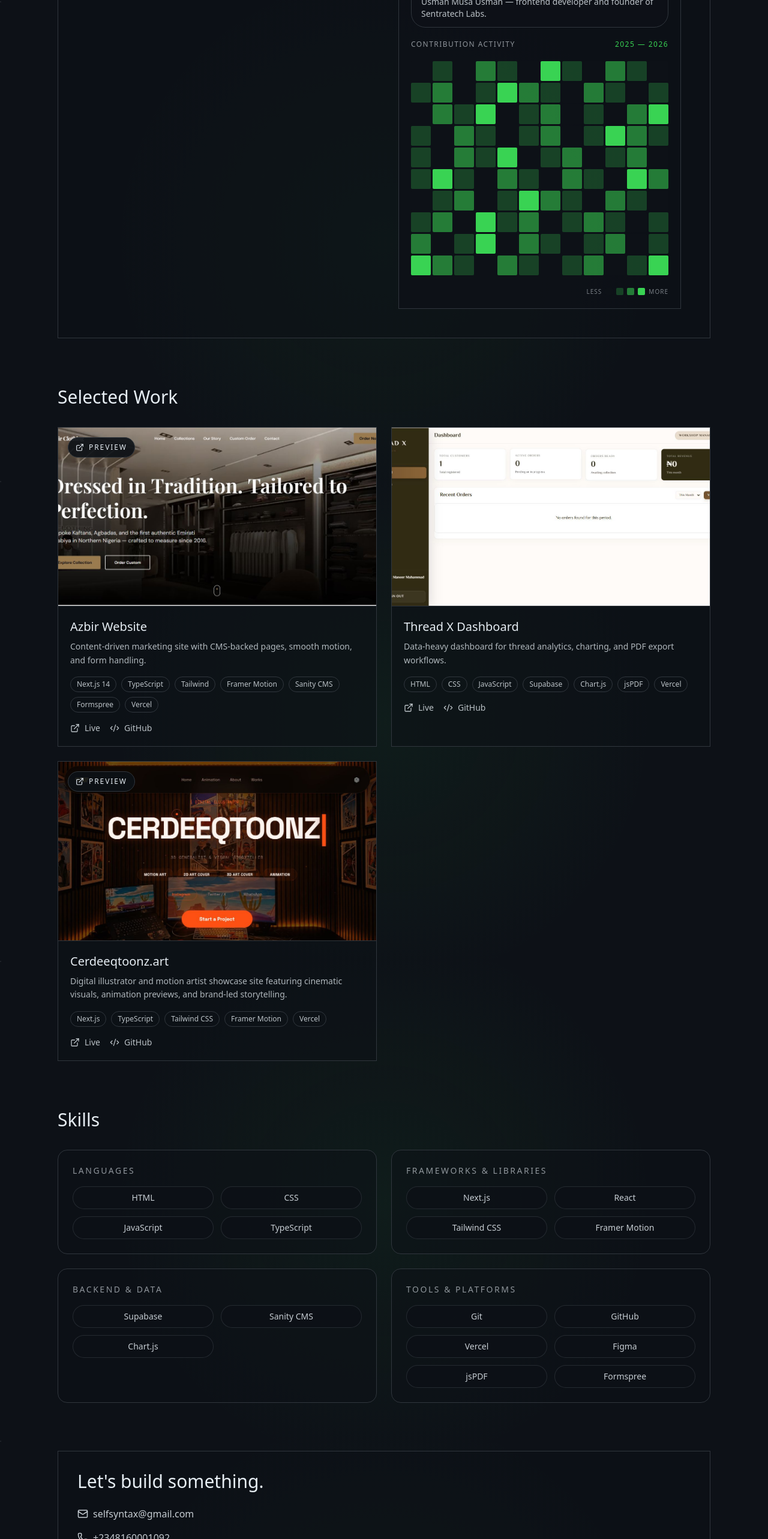
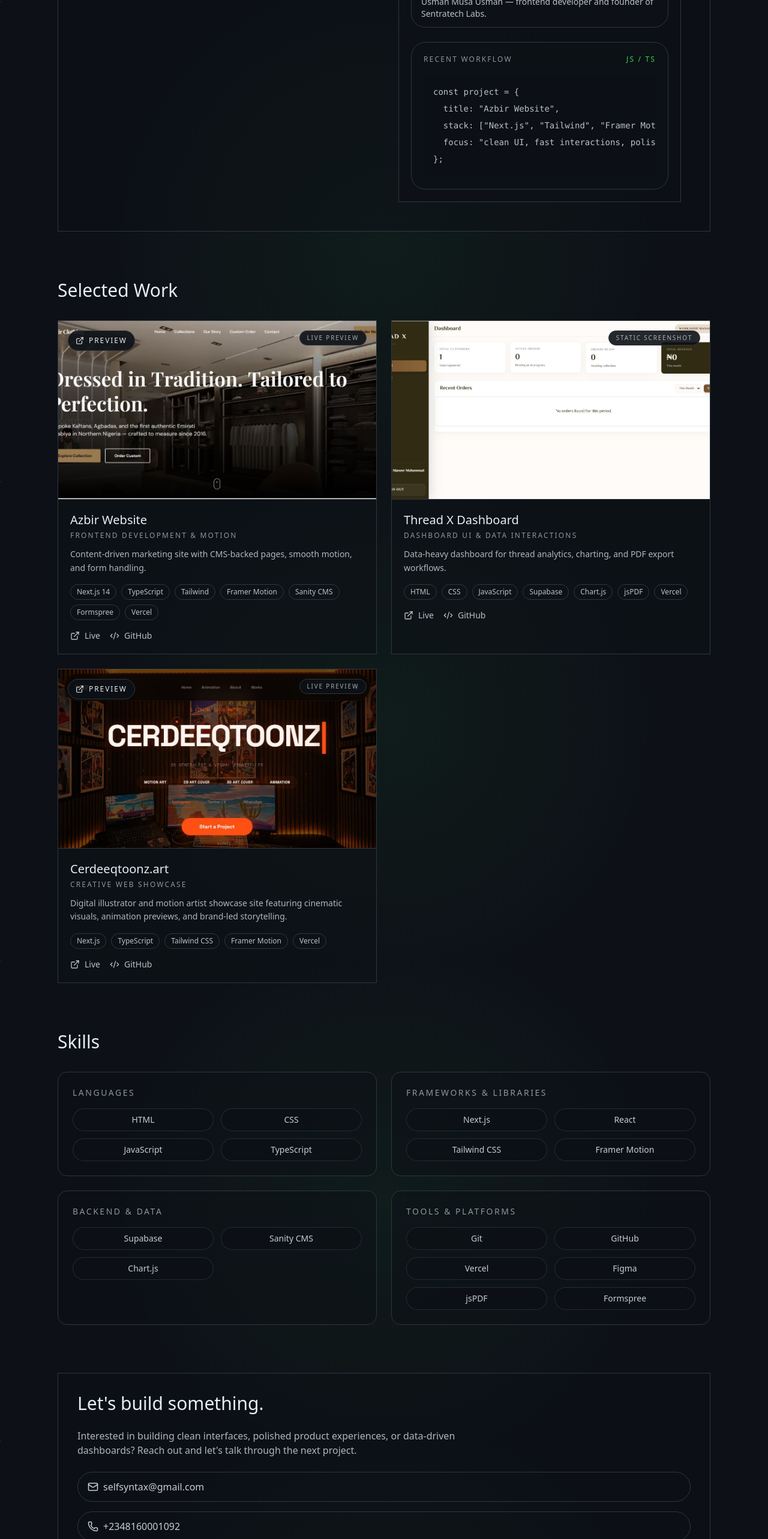
Before and after one commit to Onlysyn/portfolio, a Next.js app: page / in a window 1280 px wide. Shown: the part 1598-4164 px from the top of the page at 60% size. Built offline with nearby package versions, Linux system fonts and the light colour scheme.

Commit message:
feat: update metadata and enhance project details in layout, About, Contact, and ProjectCard components

```diff
--- a/app/globals.css
+++ b/app/globals.css
@@ -36,3 +36,9 @@ a {
   color: inherit;
   text-decoration: none;
 }
+
+:focus-visible {
+  outline: 2px solid var(--accent);
+  outline-offset: 3px;
+  outline-color: var(--accent);
+}
--- a/app/layout.tsx
+++ b/app/layout.tsx
@@ -19,14 +19,28 @@ const headingFont = Space_Mono({
 export const metadata: Metadata = {
   title: "Usman Musa Usman | Frontend Developer Portfolio",
   description:
-    "Portfolio of Usman Musa Usman (Synn), a frontend developer building clean, functional interfaces and products.",
+    "Portfolio of Usman Musa Usman (Synn), a frontend developer delivering polished websites, motion-driven interfaces, and product-focused dashboards.",
+  keywords: [
+    "frontend developer",
+    "Next.js",
+    "Tailwind CSS",
+    "Framer Motion",
+    "portfolio",
+    "Sentratech Labs",
+  ],
   openGraph: {
     title: "Usman Musa Usman | Frontend Developer Portfolio",
     description:
-      "Frontend developer and founder of Sentratech Labs. Explore selected projects, skills, and contact details.",
+      "Frontend developer and founder of Sentratech Labs. Explore selected work in web products, dashboards, and motion-led brand sites.",
     url: "https://usmanmusausman.vercel.app",
-    siteName: "Usman Musa Usman Portfolio",
+    siteName: "Synn Portfolio",
     type: "website",
+  },
+  twitter: {
+    card: "summary_large_image",
+    title: "Usman Musa Usman | Frontend Developer Portfolio",
+    description:
+      "Frontend developer and founder of Sentratech Labs. Explore selected work in web products, dashboards, and motion-led brand sites.",
   },
 };
 
--- a/components/About.tsx
+++ b/components/About.tsx
@@ -75,7 +75,7 @@ export default function About() {
       <motion.div
         variants={fadeUp}
         transition={{ duration: 0.5, ease: "easeOut", delay: 0.1 }}
-        className="space-y-5 border border-border bg-background/80 p-5"
+        className="space-y-6 border border-border bg-background/80 p-5"
       >
         <div className="overflow-hidden rounded-3xl border border-border bg-background/70">
           <div className="relative aspect-[4/5]">
@@ -92,25 +92,20 @@ export default function About() {
           </div>
         </div>
 
-        <div className="mb-4 flex items-center justify-between font-[var(--font-heading)] text-xs uppercase tracking-[0.12em] text-text/60">
-          <span>Contribution activity</span>
-          <span className="text-accent">2025 — 2026</span>
-        </div>
-        <div className="grid grid-cols-12 gap-[3px]">
-          {contributionLevels.map((level, idx) => (
-            <div
-              key={idx}
-              className={`aspect-square rounded-[2px] ${levelClass[level]}`}
-              aria-hidden
-            />
-          ))}
-        </div>
-        <div className="mt-4 flex items-center justify-end gap-1.5 font-[var(--font-heading)] text-[10px] uppercase tracking-[0.1em] text-text/50">
-          <span>Less</span>
-          {[0, 1, 2, 3].map((level) => (
-            <div key={level} className={`h-3 w-3 rounded-[2px] ${levelClass[level]}`} />
-          ))}
-          <span>More</span>
+        <div className="rounded-3xl border border-border bg-background/90 p-5">
+          <div className="mb-4 flex items-center justify-between text-xs uppercase tracking-[0.18em] text-text/60">
+            <span>Recent workflow</span>
+            <span className="text-accent">JS / TS</span>
+          </div>
+          <pre className="overflow-x-auto rounded-2xl bg-background/50 p-4 text-sm leading-loose text-text/80">
+            <code>
+              {`const project = {
+  title: "Azbir Website",
+  stack: ["Next.js", "Tailwind", "Framer Motion"],
+  focus: "clean UI, fast interactions, polished animation",
+};`}
+            </code>
+          </pre>
         </div>
       </motion.div>
     </motion.section>
--- a/components/Contact.tsx
+++ b/components/Contact.tsx
@@ -26,21 +26,29 @@ export default function Contact() {
         Let&apos;s build something.
       </motion.h2>
 
-      <motion.div variants={fadeUp} transition={{ duration: 0.5, ease: "easeOut", delay: 0.06 }} className="flex flex-col gap-4 text-text/85">
+      <motion.p
+        variants={fadeUp}
+        transition={{ duration: 0.5, ease: "easeOut", delay: 0.06 }}
+        className="max-w-2xl text-text/75"
+      >
+        Interested in building clean interfaces, polished product experiences, or data-driven dashboards? Reach out and let&apos;s talk through the next project.
+      </motion.p>
+
+      <motion.div variants={fadeUp} transition={{ duration: 0.5, ease: "easeOut", delay: 0.12 }} className="flex flex-col gap-4 text-text/85">
         <a
-          className="inline-flex items-center gap-2 transition hover:text-accent"
-          href="mailto:selfsyntax@gmail.com"
+          className="inline-flex items-center gap-2 rounded-full border border-border px-4 py-3 transition hover:border-accent hover:text-accent"
+          href="mailto:selfsyntax@gmail.com?subject=Project%20Inquiry"
         >
           <Mail size={18} /> selfsyntax@gmail.com
         </a>
         <a
-          className="inline-flex items-center gap-2 transition hover:text-accent"
+          className="inline-flex items-center gap-2 rounded-full border border-border px-4 py-3 transition hover:border-accent hover:text-accent"
           href="tel:+2348160001092"
         >
           <Phone size={18} /> +2348160001092
         </a>
         <a
-          className="inline-flex items-center gap-2 transition hover:text-accent"
+          className="inline-flex items-center gap-2 rounded-full border border-border px-4 py-3 transition hover:border-accent hover:text-accent"
           href="https://github.com/onlysyn"
           target="_blank"
           rel="noreferrer"
--- a/components/CustomCursor.tsx
+++ /dev/null
@@ -1,64 +0,0 @@
-"use client";
-
-import { useEffect, useMemo, useState } from "react";
-
-const interactiveSelector = "a, button, input, textarea, select, [role='button']";
-
-export default function CustomCursor() {
-  const [position, setPosition] = useState({ x: 0, y: 0 });
-  const [visible, setVisible] = useState(false);
-  const [active, setActive] = useState(false);
-
-  const style = useMemo(
-    () => ({
-      left: `${position.x}px`,
-      top: `${position.y}px`,
-    }),
-    [position],
-  );
-
-  useEffect(() => {
-    const handleMouseMove = (event: MouseEvent) => {
-      setPosition({ x: event.clientX, y: event.clientY });
-      setVisible(true);
-    };
-
-    const handleMouseLeave = () => setVisible(false);
-    const handlePointerOver = (event: Event) => {
-      const target = event.target as HTMLElement | null;
-      if (target?.closest(interactiveSelector)) {
-        setActive(true);
-      }
-    };
-
-    const handlePointerOut = (event: Event) => {
-      const target = event.target as HTMLElement | null;
-      if (target?.closest(interactiveSelector)) {
-        setActive(false);
-      }
-    };
-
-    window.addEventListener("mousemove", handleMouseMove);
-    window.addEventListener("mouseleave", handleMouseLeave);
-    document.body.addEventListener("pointerover", handlePointerOver, true);
-    document.body.addEventListener("pointerout", handlePointerOut, true);
-
-    return () => {
-      window.removeEventListener("mousemove", handleMouseMove);
-      window.removeEventListener("mouseleave", handleMouseLeave);
-      document.body.removeEventListener("pointerover", handlePointerOver, true);
-      document.body.removeEventListener("pointerout", handlePointerOut, true);
-    };
-  }, []);
-
-  return (
-    <div className="pointer-events-none fixed inset-0 z-[9999]">
-      <div
-        style={style}
-        className={`pointer-events-none fixed -translate-x-1/2 -translate-y-1/2 rounded-full border border-text/20 bg-text/10 transition-all duration-200 ease-out ${
-          visible ? "opacity-100" : "opacity-0"
-        } ${active ? "h-5 w-5 border-accent bg-accent/20" : "h-3 w-3"}`}
-      />
-    </div>
-  );
-}
--- a/components/ProjectCard.tsx
+++ b/components/ProjectCard.tsx
@@ -64,6 +64,9 @@ export default function ProjectCard({ project }: ProjectCardProps) {
             isHovered && isInView && project.video ? "opacity-0" : "opacity-100"
           }`}
         />
+        <div className="absolute right-4 top-4 z-10 inline-flex items-center gap-2 rounded-full border border-border bg-background/90 px-3 py-1 text-[10px] uppercase tracking-[0.18em] text-text/70">
+          {project.embedUrl ? "Live preview" : "Static screenshot"}
+        </div>
         {project.embedUrl && (
           <button
             type="button"
@@ -92,7 +95,12 @@ export default function ProjectCard({ project }: ProjectCardProps) {
       <div className="space-y-4 p-5">
         <div>
           <h3 className="font-[var(--font-heading)] text-xl">{project.name}</h3>
-          <p className="mt-2 text-sm leading-relaxed text-text/75">{project.description}</p>
+          {project.role ? (
+            <p className="mt-1 text-xs uppercase tracking-[0.18em] text-text/60">
+              {project.role}
+            </p>
+          ) : null}
+          <p className="mt-3 text-sm leading-relaxed text-text/75">{project.description}</p>
         </div>
 
         <div className="flex flex-wrap gap-2">
--- a/data/projects.ts
+++ b/data/projects.ts
@@ -1,6 +1,7 @@
 export type Project = {
   id: string;
   name: string;
+  role?: string;
   description: string;
   stack: string[];
   image: string;
@@ -14,6 +15,7 @@ export const projects: Project[] = [
   {
     id: "azbir",
     name: "Azbir Website",
+    role: "Frontend development & motion",
     description:
       "Content-driven marketing site with CMS-backed pages, smooth motion, and form handling.",
     stack: [
@@ -33,6 +35,7 @@ export const projects: Project[] = [
   {
     id: "threadx",
     name: "Thread X Dashboard",
+    role: "Dashboard UI & data interactions",
     description:
       "Data-heavy dashboard for thread analytics, charting, and PDF export workflows.",
     stack: ["HTML", "CSS", "JavaScript", "Supabase", "Chart.js", "jsPDF", "Vercel"],
@@ -43,6 +46,7 @@ export const projects: Project[] = [
   {
     id: "cerdeeqtoonz",
     name: "Cerdeeqtoonz.art",
+    role: "Creative web showcase",
     description:
       "Digital illustrator and motion artist showcase site featuring cinematic visuals, animation previews, and brand-led storytelling.",
     stack: ["Next.js", "TypeScript", "Tailwind CSS", "Framer Motion", "Vercel"],
```
